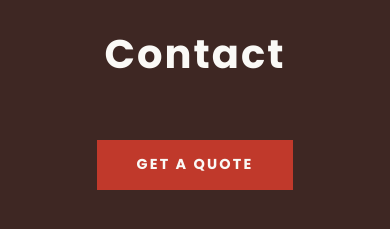
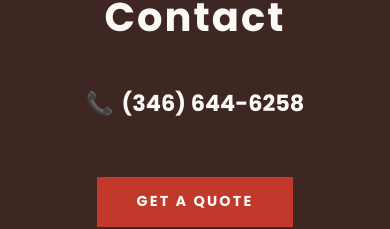
Before and after one commit to oabu2024/tint-site, a Next.js app: page / in a window 390 px wide. Both pictures are taken after a click on the button 378 px from the left and 40 px from the top of the page. Shown: the part 515-744 px from the top of the page. Built offline with nearby package versions, Linux system fonts and the light colour scheme; no server answers.

Commit message:
Update phone to 346-644-6258 and add to mobile menu

```diff
--- a/components/Navbar.tsx
+++ b/components/Navbar.tsx
@@ -98,7 +98,7 @@ export default function Navbar() {
           {/* CTA */}
           <div className="hidden md:flex" style={{ alignItems: "center", gap: "16px" }}>
             <a
-              href="tel:+18883558005"
+              href="tel:+13466446258"
               style={{
                 color: "#FAF9F6",
                 fontWeight: 700,
@@ -111,7 +111,7 @@ export default function Navbar() {
               }}
             >
               <span style={{ color: "#C0392B", fontSize: "1rem" }}>📞</span>
-              (888) 355-8005
+              (346) 644-6258
             </a>
             <motion.a
               href="#contact"
@@ -221,6 +221,24 @@ export default function Navbar() {
               </motion.a>
             ))}
             <motion.a
+              href="tel:+13466446258"
+              initial={{ opacity: 0 }}
+              animate={{ opacity: 1 }}
+              transition={{ delay: 0.35 }}
+              style={{
+                color: "#FAF9F6",
+                fontWeight: 700,
+                fontSize: "1.4rem",
+                textDecoration: "none",
+                display: "flex",
+                alignItems: "center",
+                gap: "8px",
+              }}
+            >
+              <span style={{ color: "#C0392B" }}>📞</span>
+              (346) 644-6258
+            </motion.a>
+            <motion.a
               href="#contact"
               initial={{ opacity: 0 }}
               animate={{ opacity: 1 }}
```
